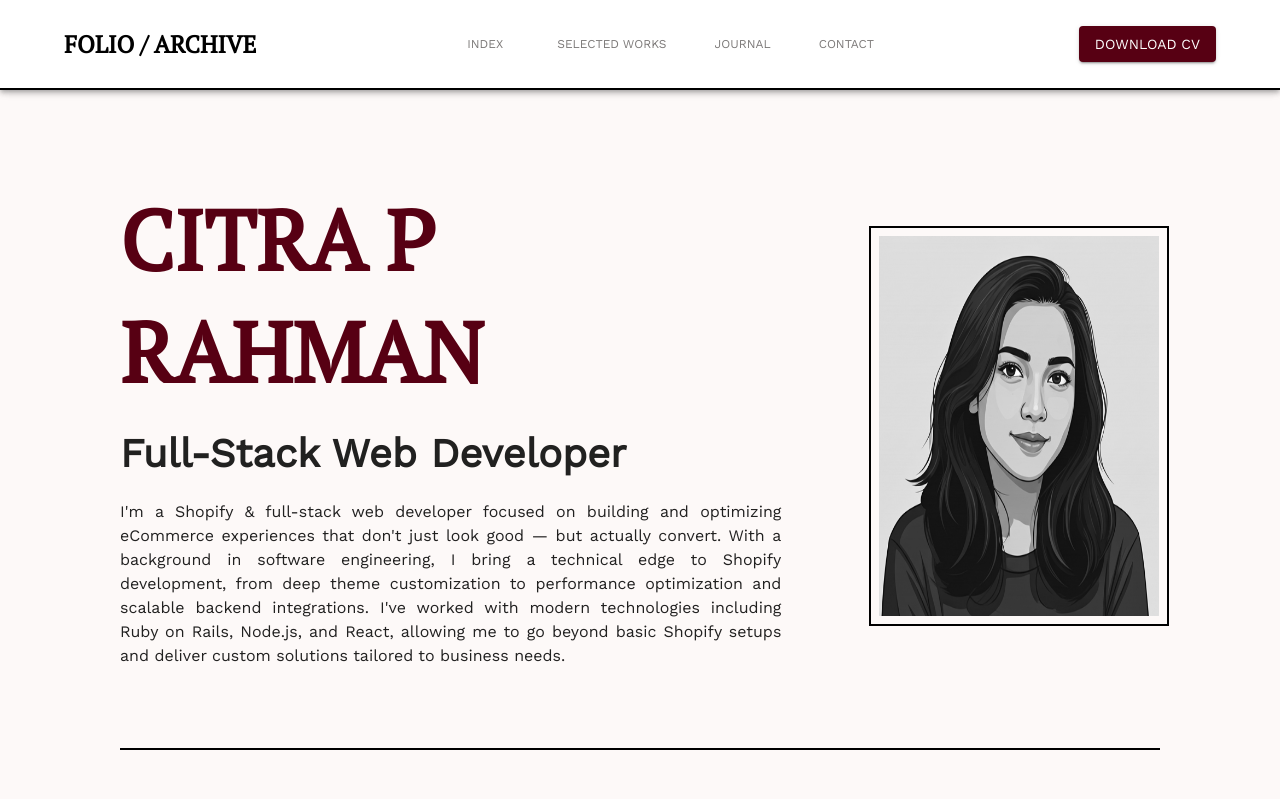
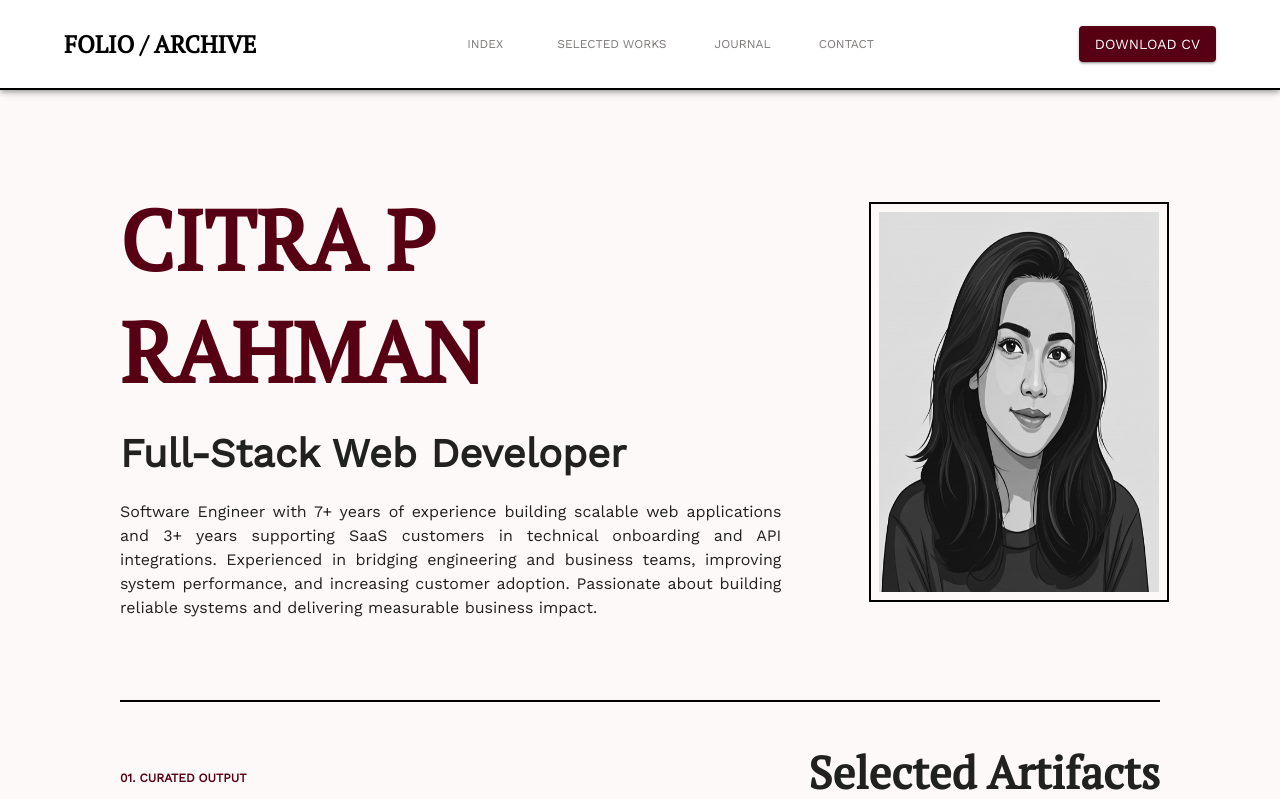
Before and after one commit to citra-rahman/citra-rahman.github.io, a Next.js app: page / in a window 1280 px wide. Shown: the top 799 px of the page. Built offline with nearby package versions, Linux system fonts and the light colour scheme.

Commit message:
change about description

```diff
--- a/src/data/index.ts
+++ b/src/data/index.ts
@@ -13,7 +13,7 @@ export const about = {
   name: "Citra P Rahman",
   headline: "Full-Stack Web Developer",
   description:
-    "I'm a Shopify & full-stack web developer focused on building and optimizing eCommerce experiences that don't just look good — but actually convert. With a background in software engineering, I bring a technical edge to Shopify development, from deep theme customization to performance optimization and scalable backend integrations. I've worked with modern technologies including Ruby on Rails, Node.js, and React, allowing me to go beyond basic Shopify setups and deliver custom solutions tailored to business needs.",
+   "Software Engineer with 7+ years of experience building scalable web applications and 3+ years supporting SaaS customers in technical onboarding and API integrations. Experienced in bridging engineering and business teams, improving system performance, and increasing customer adoption. Passionate about building reliable systems and delivering measurable business impact.",
   resumeButtonName: " Check out my Resume",
   resumeLink:
     "https://www.dropbox.com/scl/fi/sln4vwoc5dnmwyro41hjz/my-cv.pdf?rlkey=yrd5lp0oksfftah12gx9273h4&st=9p22rq1w&raw=1",
```
